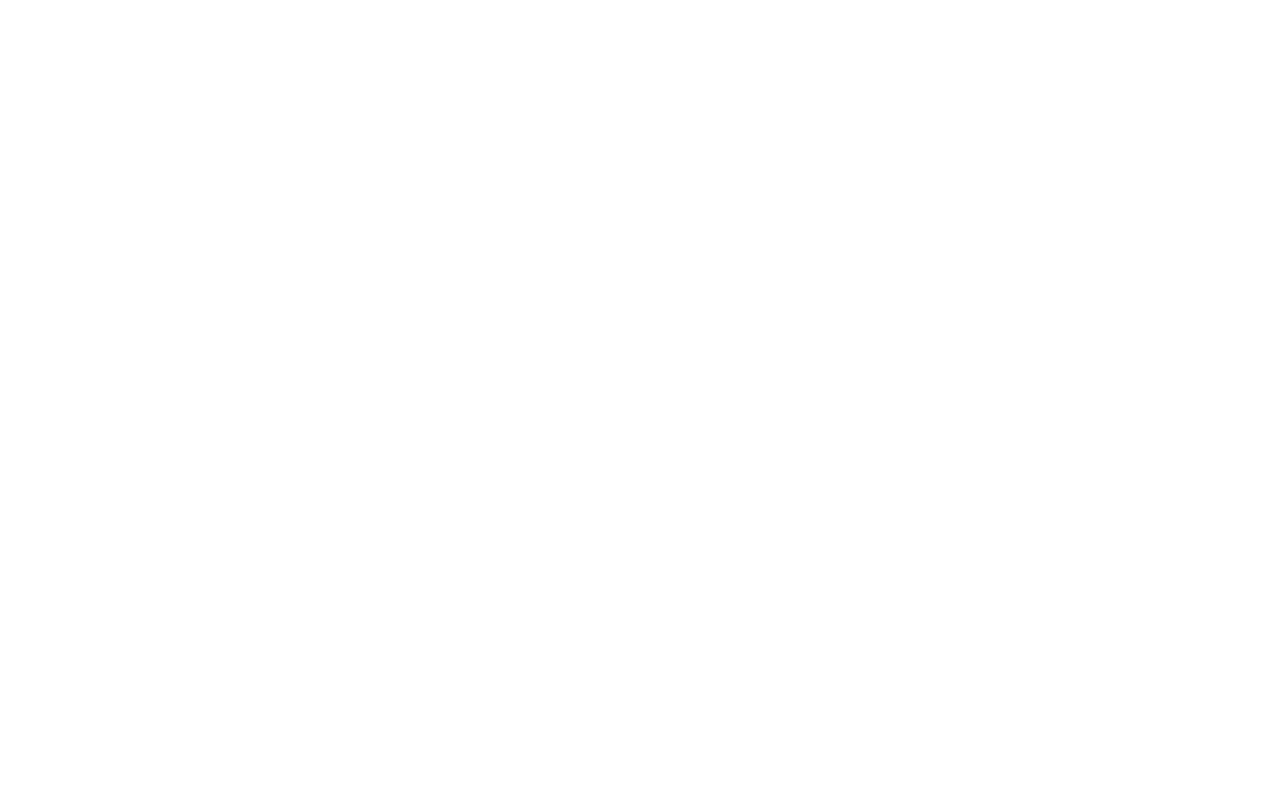
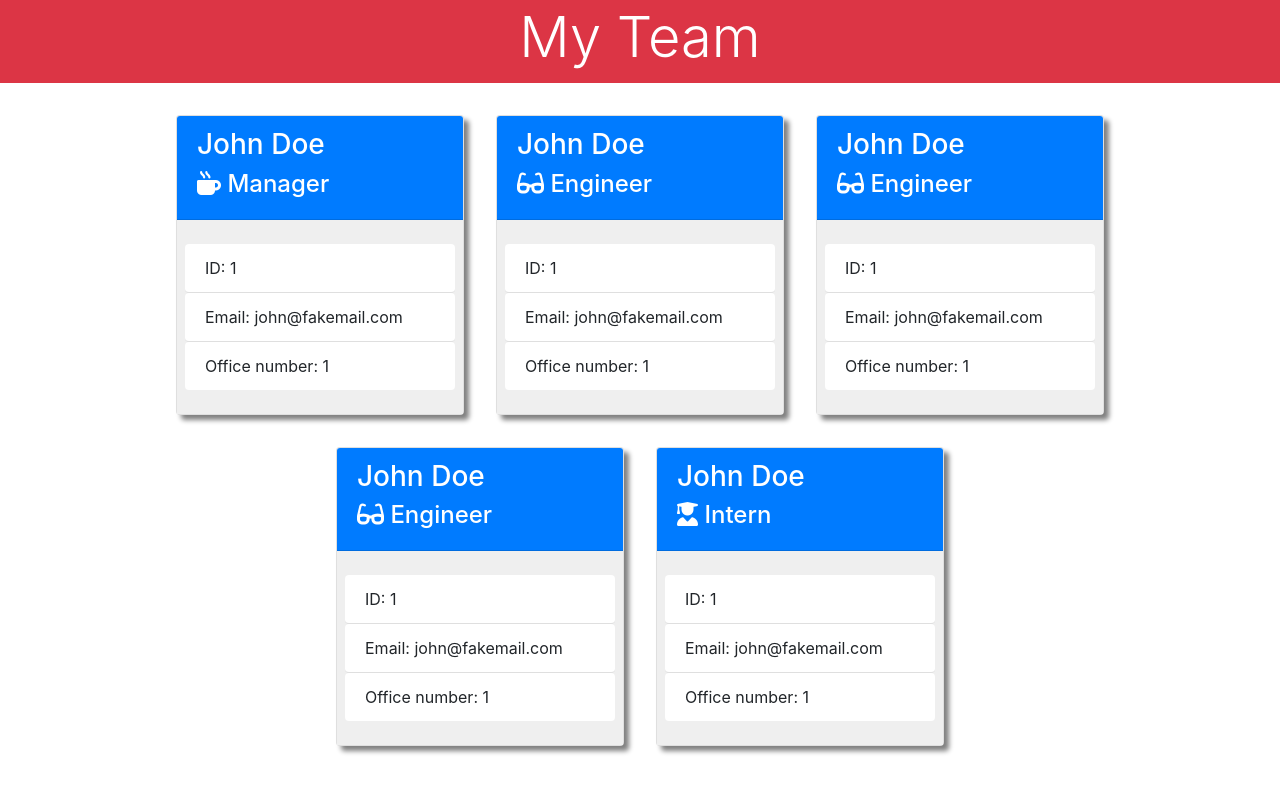
Before and after one commit to jeffgrasso42/team-profile-generator, a website: page dist/index.html in a window 1280 px wide. Drawn offline with nearby package versions, Linux system fonts and the light colour scheme.

Commit message:
added bootstrap and font awesome, header and main elements

```diff
--- a/dist/index.html
+++ b/dist/index.html
@@ -4,7 +4,89 @@
     <meta charset="UTF-8" />
     <meta http-equiv="X-UA-Compatible" content="IE=edge" />
     <meta name="viewport" content="width=device-width, initial-scale=1.0" />
-    <title>Team Manager</title>
+    <link
+      rel="stylesheet"
+      href="https://cdn.jsdelivr.net/npm/bootstrap@4.6.2/dist/css/bootstrap.min.css"
+      integrity="sha384-xOolHFLEh07PJGoPkLv1IbcEPTNtaed2xpHsD9ESMhqIYd0nLMwNLD69Npy4HI+N"
+      crossorigin="anonymous"
+    />
+    <link
+      rel="stylesheet"
+      href="https://cdnjs.cloudflare.com/ajax/libs/font-awesome/6.2.0/css/all.min.css"
+      integrity="sha512-xh6O/CkQoPOWDdYTDqeRdPCVd1SpvCA9XXcUnZS2FmJNp1coAFzvtCN9BmamE+4aHK8yyUHUSCcJHgXloTyT2A=="
+      crossorigin="anonymous"
+      referrerpolicy="no-referrer"
+    />
+    <title>Team Maker</title>
   </head>
-  <body></body>
+  <body>
+    <header class="fluid bg-danger p-1"><h1 class="display-4 text-white text-center">My Team</h1></header>
+    <main class="container-fluid d-flex flex-wrap justify-content-center p-3">
+      <div class="card m-3" style="width: 18rem; box-shadow: 5px 5px 5px gray">
+        <div class="card-header bg-primary text-white">
+          <h3>John Doe</h3>
+          <h4><i class="fa-solid fa-mug-hot"></i> Manager</h4>
+        </div>
+        <div class="container px-2 py-4" style="background-color: #efefef">
+          <ul class="list-group list-group-flush">
+            <li class="list-group-item rounded">ID: 1</li>
+            <li class="list-group-item rounded">Email: john@fakemail.com</li>
+            <li class="list-group-item rounded">Office number: 1</li>
+          </ul>
+        </div>
+      </div>
+      <div class="card m-3" style="width: 18rem; box-shadow: 5px 5px 5px gray">
+        <div class="card-header bg-primary text-white">
+          <h3>John Doe</h3>
+          <h4><i class="fa-solid fa-glasses"></i> Engineer</h4>
+        </div>
+        <div class="container px-2 py-4" style="background-color: #efefef">
+          <ul class="list-group list-group-flush">
+            <li class="list-group-item rounded">ID: 1</li>
+            <li class="list-group-item rounded">Email: john@fakemail.com</li>
+            <li class="list-group-item rounded">Office number: 1</li>
+          </ul>
+        </div>
+      </div>
+      <div class="card m-3" style="width: 18rem; box-shadow: 5px 5px 5px gray">
+        <div class="card-header bg-primary text-white">
+          <h3>John Doe</h3>
+          <h4><i class="fa-solid fa-glasses"></i> Engineer</h4>
+        </div>
+        <div class="container px-2 py-4" style="background-color: #efefef">
+          <ul class="list-group list-group-flush">
+            <li class="list-group-item rounded">ID: 1</li>
+            <li class="list-group-item rounded">Email: john@fakemail.com</li>
+            <li class="list-group-item rounded">Office number: 1</li>
+          </ul>
+        </div>
+      </div>
+      <div class="card m-3" style="width: 18rem; box-shadow: 5px 5px 5px gray">
+        <div class="card-header bg-primary text-white">
+          <h3>John Doe</h3>
+          <h4><i class="fa-solid fa-glasses"></i> Engineer</h4>
+        </div>
+        <div class="container px-2 py-4" style="background-color: #efefef">
+          <ul class="list-group list-group-flush">
+            <li class="list-group-item rounded">ID: 1</li>
+            <li class="list-group-item rounded">Email: john@fakemail.com</li>
+            <li class="list-group-item rounded">Office number: 1</li>
+          </ul>
+        </div>
+      </div>
+      <div class="card m-3" style="width: 18rem; box-shadow: 5px 5px 5px gray">
+        <div class="card-header bg-primary text-white">
+          <h3>John Doe</h3>
+          <h4><i class="fa-solid fa-user-graduate"></i> Intern</h4>
+        </div>
+        <div class="container px-2 py-4" style="background-color: #efefef">
+          <ul class="list-group list-group-flush">
+            <li class="list-group-item rounded">ID: 1</li>
+            <li class="list-group-item rounded">Email: john@fakemail.com</li>
+            <li class="list-group-item rounded">Office number: 1</li>
+          </ul>
+        </div>
+      </div>
+    </main>
+  </body>
 </html>
```
